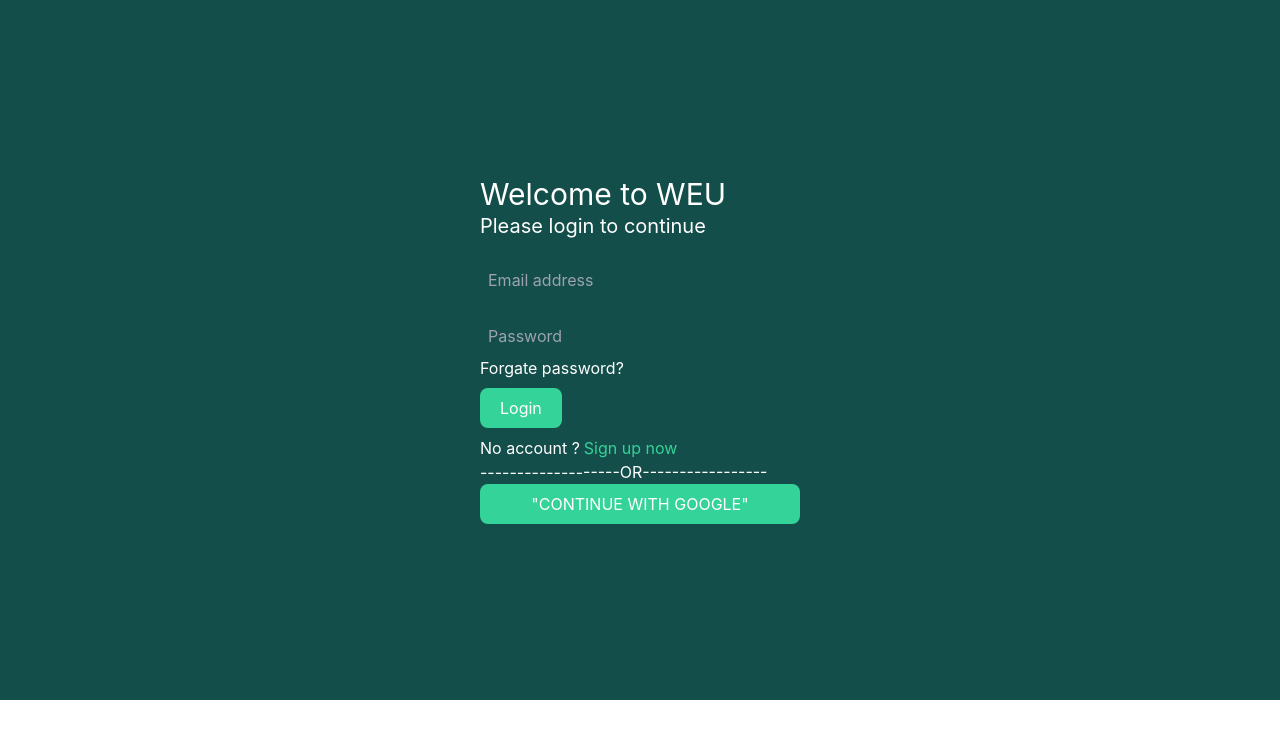
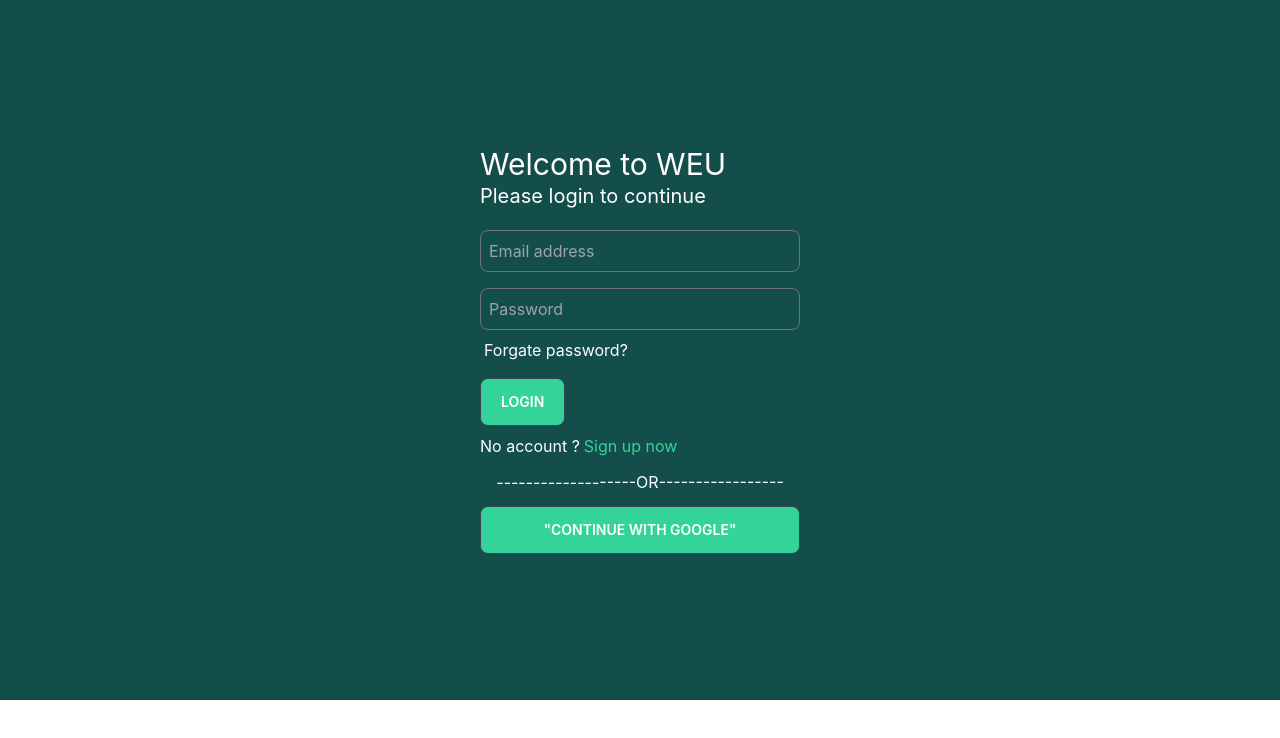
Before and after one commit to FahadMridha/weu-fundation, a React (Create React App) app: page / in a window 1280 px wide. Shown: the top 738 px of the page. Built offline with nearby package versions, Linux system fonts and the light colour scheme.

Commit message:
ocean added

```diff
--- a/package.json
+++ b/package.json
@@ -6,6 +6,7 @@
     "@testing-library/jest-dom": "^5.16.5",
     "@testing-library/react": "^13.4.0",
     "@testing-library/user-event": "^13.5.0",
+    "daisyui": "^2.49.0",
     "react": "^18.2.0",
     "react-dom": "^18.2.0",
     "react-hook-form": "^7.42.1",
--- a/src/pages/login/Login.js
+++ b/src/pages/login/Login.js
@@ -29,7 +29,7 @@ const Login = () => {
                   })}
                   placeholder="Email address"
                   type="email"
-                  className="p-2 rounded-lg bg-teal-900 border-gray-500 w-full max-w-xs"
+                  className=" border p-2 rounded-lg bg-teal-900 border-gray-500 w-full max-w-xs"
                 />
                 {errors.email && (
                   <p className="text-red-600">{errors.email?.message}</p>
@@ -46,13 +46,13 @@ const Login = () => {
                   })}
                   placeholder="Password"
                   type="password"
-                  className="p-2 rounded-lg bg-teal-900 border-gray-900 w-full max-w-xs"
+                  className="border p-2 rounded-lg bg-teal-900 border-gray-500 w-full max-w-xs"
                 />
                 {errors.password && (
                   <p className="text-red-600">{errors.password?.message}</p>
                 )}
                 <label className="label">
-                  <span className=""> Forgate password?</span>
+                  <span className="cursor-pointer"> Forgate password?</span>
                 </label>
               </div>
 
@@ -69,7 +69,10 @@ const Login = () => {
             </div>
             <p>
               No account ?
-              <span to="/signup" className="ml-1 text-emerald-400">
+              <span
+                to="/signup"
+                className="ml-1 cursor-pointer text-emerald-400"
+              >
                 Sign up now
               </span>
             </p>
--- /dev/null
+++ b/src/pages/ocean/Ocean.js
@@ -0,0 +1,11 @@
+import React from "react";
+
+const Ocean = () => {
+  return (
+    <div>
+      <h3>This is ocean</h3>
+    </div>
+  );
+};
+
+export default Ocean;
--- a/tailwind.config.js
+++ b/tailwind.config.js
@@ -4,5 +4,5 @@ module.exports = {
   theme: {
     extend: {},
   },
-  plugins: [],
+  plugins: [require("daisyui")],
 };
```
Also changed, not shown: 1 other file (tests, documents, lock files or other folders).
